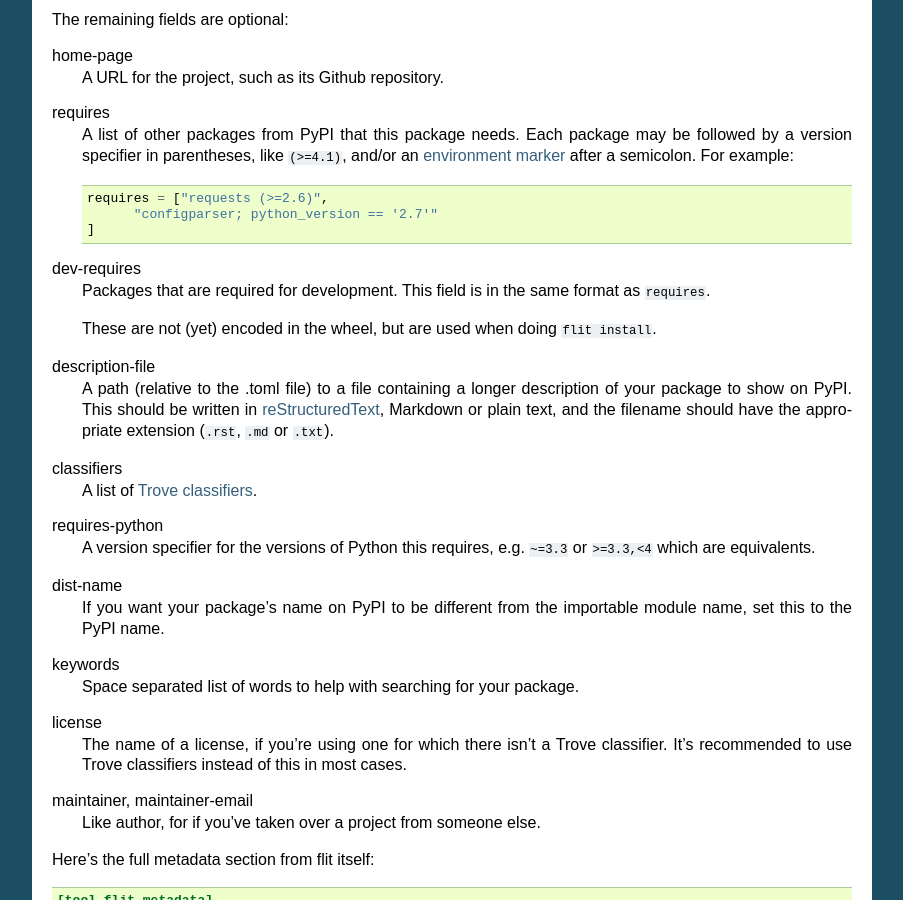
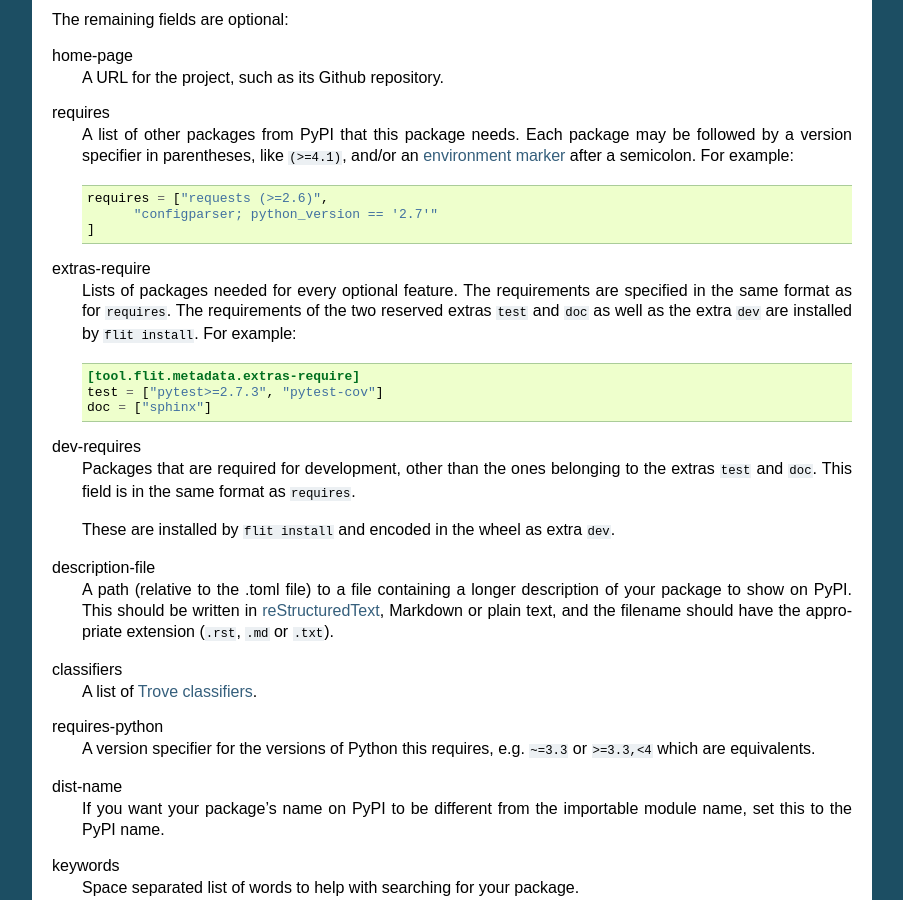
Before and after one commit to pypa/flit, a Sphinx documentation site: the page built from doc/pyproject_toml.rst, in a window 1280 px wide and 900 px high, scrolled down 858 px. Shown: the whole window, without its empty margins (198-1101 px from the left). Built offline with Sphinx 7.4.7, drawn with Linux system fonts in a browser that asks for light colours.

Commit message:
WIP extras

```diff
--- a/doc/pyproject_toml.rst
+++ b/doc/pyproject_toml.rst
@@ -67,12 +67,23 @@ requires
             "configparser; python_version == '2.7'"
       ]
 
+extras-require
+  Lists of packages needed for every optional feature. The requirements
+  are specified in the same format as for ``requires``. The requirements of
+  the two reserved extras ``test`` and ``doc`` as well as the extra ``dev``
+  are installed by ``flit install``. For example:
+
+  .. code-block:: toml
+
+      [tool.flit.metadata.extras-require]
+      test = ["pytest>=2.7.3", "pytest-cov"]
+      doc = ["sphinx"]
+
 dev-requires
-  Packages that are required for development. This field is in the same format
-  as ``requires``.
+  Packages that are required for development, other than the ones belonging to
+  the extras ``test`` and ``doc``. This field is in the same format as ``requires``.
 
-  These are not (yet) encoded in the wheel, but are used when doing
-  ``flit install``.
+  These are installed by ``flit install`` and encoded in the wheel as extra ``dev``.
 description-file
   A path (relative to the .toml file) to a file containing a longer description
   of your package to show on PyPI. This should be written in `reStructuredText
```
Also changed, not shown: 3 other files.
